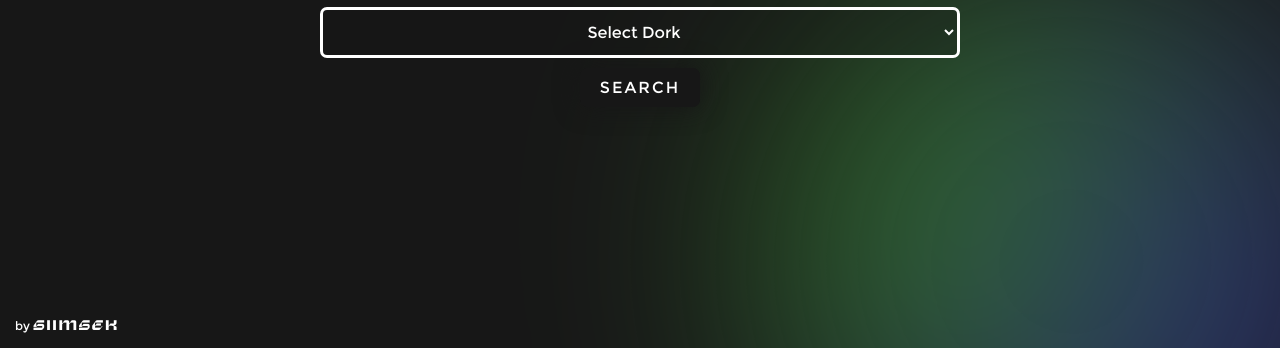
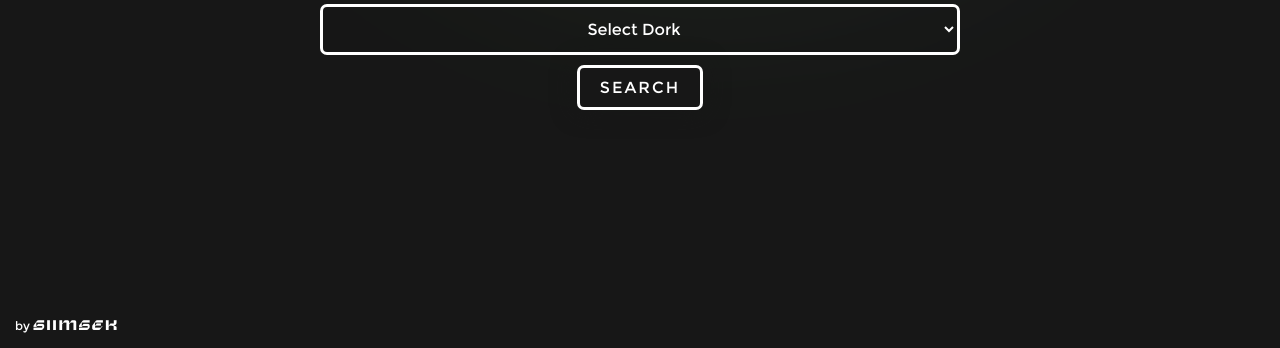
Before and after one commit to siimsek/Dork-Engine, a plain HTML site: page index.html in a window 1280 px wide. Shown: the part 452-800 px from the top of the page. Drawn offline with Linux system fonts and the light colour scheme.

Commit message:
Dork Engine V1.1
Changelog:
-Search button is visible better now.
-Adjusted background animation.
-Create static.yml
-Fix some typo

Signed-off-by: Muhammed Ali Simsek <malisimsek17@gmail.com>

```diff
--- a/src/css/styles.css
+++ b/src/css/styles.css
@@ -89,7 +89,7 @@ body {
 
 .shadow__btn {
     padding: 10px 20px;
-    border: none;
+    border: 3px solid #ffffff;
     font-size: 16px;
     color: #fff;
     border-radius: 7px;
@@ -104,7 +104,7 @@ body {
 }
 
 .shadow__btn:hover {
-    box-shadow: 0 0 5px #171717, 0 0 25px #171717, 0 0 50px #171717, 0 0 100px #171717;
+    box-shadow: 0 0 5px #ffffff, 0 0 25px #ffffff, 0 0 50px #171717, 0 0 100px #171717;
 }
 
 .socials {
@@ -125,8 +125,8 @@ body {
 }
 
 .gradient {
-    --size: 75vmin; /* Use viewport units to make it responsive */
-    --speed: 12s;
+    --size: 50vw; /* Use viewport units to make it responsive */
+    --speed: 24s;
     --easing: ease-in-out;
     width: var(--size);
     height: var(--size);
@@ -135,14 +135,14 @@ body {
     animation: rotate var(--speed) var(--easing) infinite;
     border-radius: 50%;
     position: absolute;
-    top: 30%;
-    left: 30%;
+    top: 0;
+    left: 10%;
     opacity: 0.5;
 }
 
 @keyframes rotate {
     0%, 100% {
-        transform: rotate(0deg) translate(-50%, -50%);
+        transform: rotate(0deg) translate(0%, 0%);
     }
 
     25% {
--- a/src/js/dork.js
+++ b/src/js/dork.js
@@ -12,7 +12,7 @@ function executeSearch() {
         return;
     }
 
-    var searchQuery = 'site:' + targetDomain;
+    var searchQuery = 'site:' + targetDomain + " ";
 
     switch (parseInt(selectedDork)) {
         case 1:
@@ -136,7 +136,7 @@ function executeSearch() {
             window.open(url, '_blank');
             return;
         case 33:
-            var url = 'https://web.archive.org/cdx/search?url=' + targetDomain +'%2F&matchType=domain&collapse=urlkey&output=text&fl=original&filter=urlkey:.*php&limit=100000';
+            var url = 'https://web.archive.org/cdx/search?url=' + targetDomain + '%2F&matchType=domain&collapse=urlkey&output=text&fl=original&filter=urlkey:.*php&limit=100000';
             window.open(url, '_blank');
             return;
         case 34:
@@ -234,10 +234,10 @@ function executeSearch() {
             searchQuery += ' "sql" "parent" intitle:index.of -injection'
             break
         case 65:
-            searchQuery += 'inurl:q | inurl:s | inurl:search | inurl:id | inurl:lang | inurl:keyw|d | inurl:query | inurl:page | inurl:view | inurl:type | inurl:url'
+            searchQuery += ' inurl:q | inurl:s | inurl:search | inurl:id | inurl:lang | inurl:keyw|d | inurl:query | inurl:page | inurl:view | inurl:type | inurl:url'
             break
         case 66:
-            searchQuery += 'intitle:contact |  inurl:feedback | inurl:Send Us a Message | intitle:Send Us a Message | intitle:support | intext:Please choose a request type below | inurl:submit'
+            searchQuery += ' intitle:contact |  inurl:feedback | inurl:Send Us a Message | intitle:Send Us a Message | intitle:support | intext:Please choose a request type below | inurl:submit'
             break
         case 67:
             var site = targetDomain;
```
Also changed, not shown: 1 other file.
